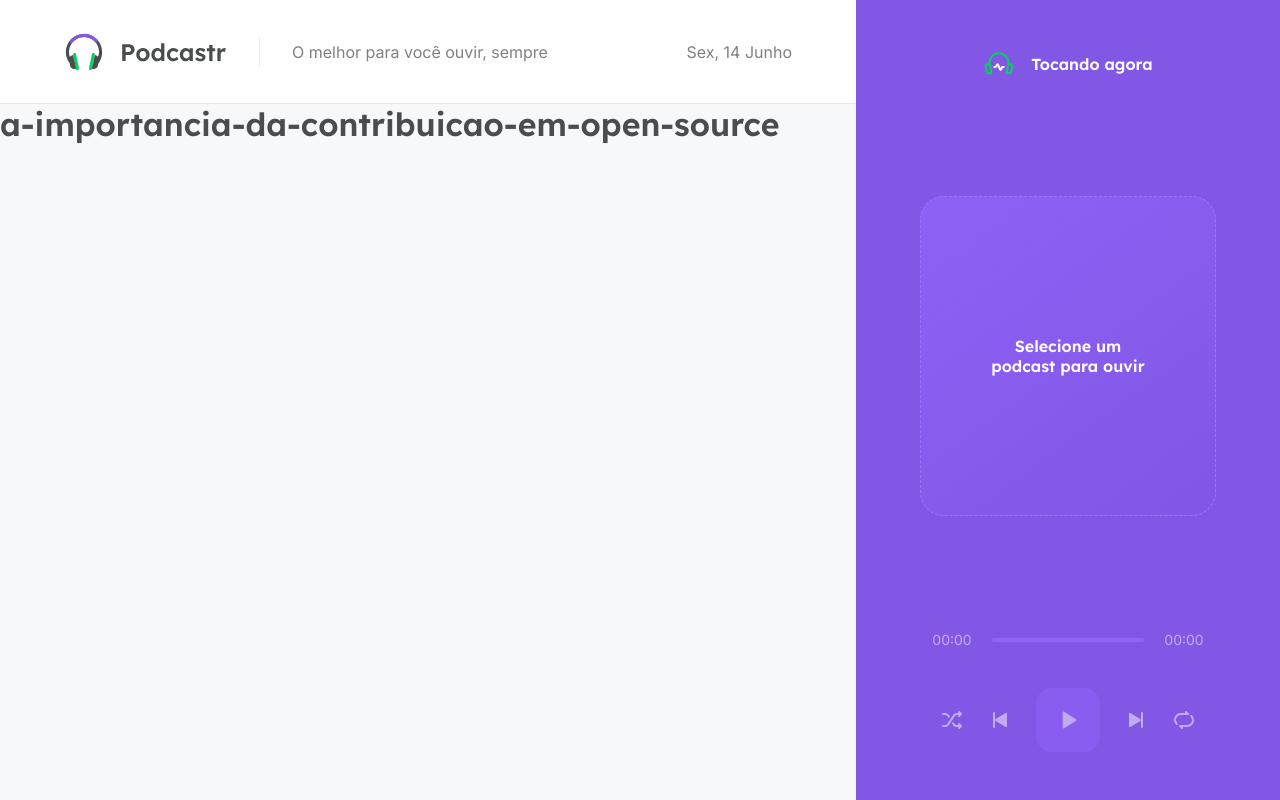
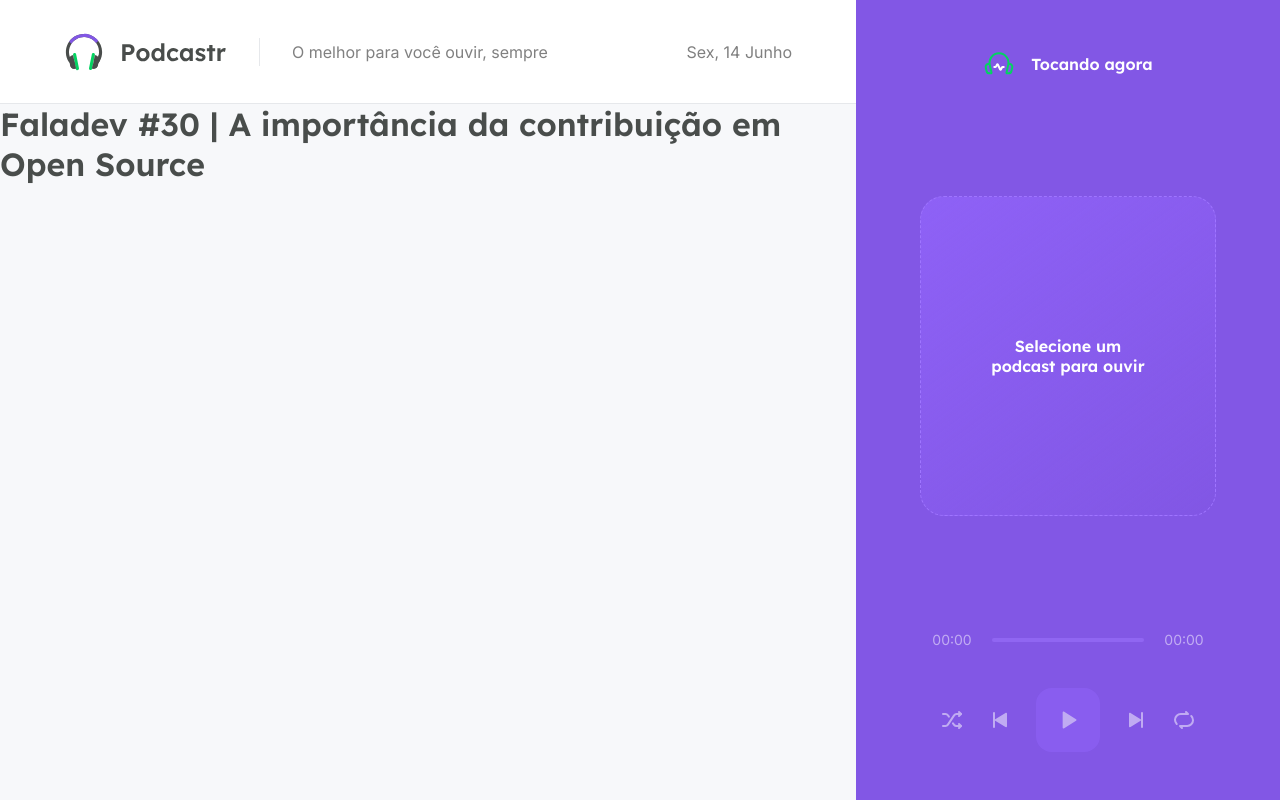
Before and after one commit to devnestali/podcastr, a Next.js app: page /episodes/a-importancia-da-contribuicao-em-open-source in a window 1280 px wide. Built offline with nearby package versions, Linux system fonts and the light colour scheme; data requests are answered from the project's data file.

Commit message:
Handling data

```diff
--- a/src/pages/episodes/[slug].tsx
+++ b/src/pages/episodes/[slug].tsx
@@ -1,9 +1,62 @@
-import { useRouter } from 'next/router'
+import { format, parseISO } from 'date-fns'
+import { ptBR } from 'date-fns/locale';
+import { GetStaticPaths, GetStaticProps } from 'next';
+import { useRouter } from 'next/router';
+import { api } from '../../services/api';
+import { convertDurationToTimeString } from '../../utils/convertDurationToTimeString';
 
-export default function Episode() {
+type Episode = {
+  id: string;
+  title: string;
+  thumbnail: string;
+  members: string;
+  duration: number;
+  durationAsString: string;
+  url: string;
+  publishedAt: string;
+  description: string;
+};
+
+type EpisodeProps = {
+  episode: Episode;
+};
+
+export default function Episode({ episode }: EpisodeProps) {
   const router = useRouter()
 
   return (
-    <h1>{router.query.slug}</h1>
+    <h1>{episode.title}</h1>
   )
 }
+
+export const getStaticPaths: GetStaticPaths = async () => {
+  return {
+    paths: [],
+    fallback: 'blocking'
+  }
+}
+
+export const getStaticProps: GetStaticProps = async (ctx) => {
+  const { slug } = ctx.params
+
+  const { data } = await api.get(`/episodes/${slug}`)
+
+  const episode = {
+      id: data.id,
+      title: data.title,
+      thumbnail: data.thumbnail,
+      members: data.members,
+      publishedAt: format(parseISO(data.published_at), 'd MMM yy', { locale: ptBR }),
+      duration: Number(data.file.duration),
+      durationAsString: convertDurationToTimeString(Number(data.file.duration)),
+      description: data.description,
+      url: data.file.url,
+  };
+
+  return {
+    props: {
+      episode,
+    },
+    revalidate: 60 * 60 * 24, // 24 hours
+  }
+}
```
Also changed, not shown: src/pages/index.tsx (+3 -4 lines).
